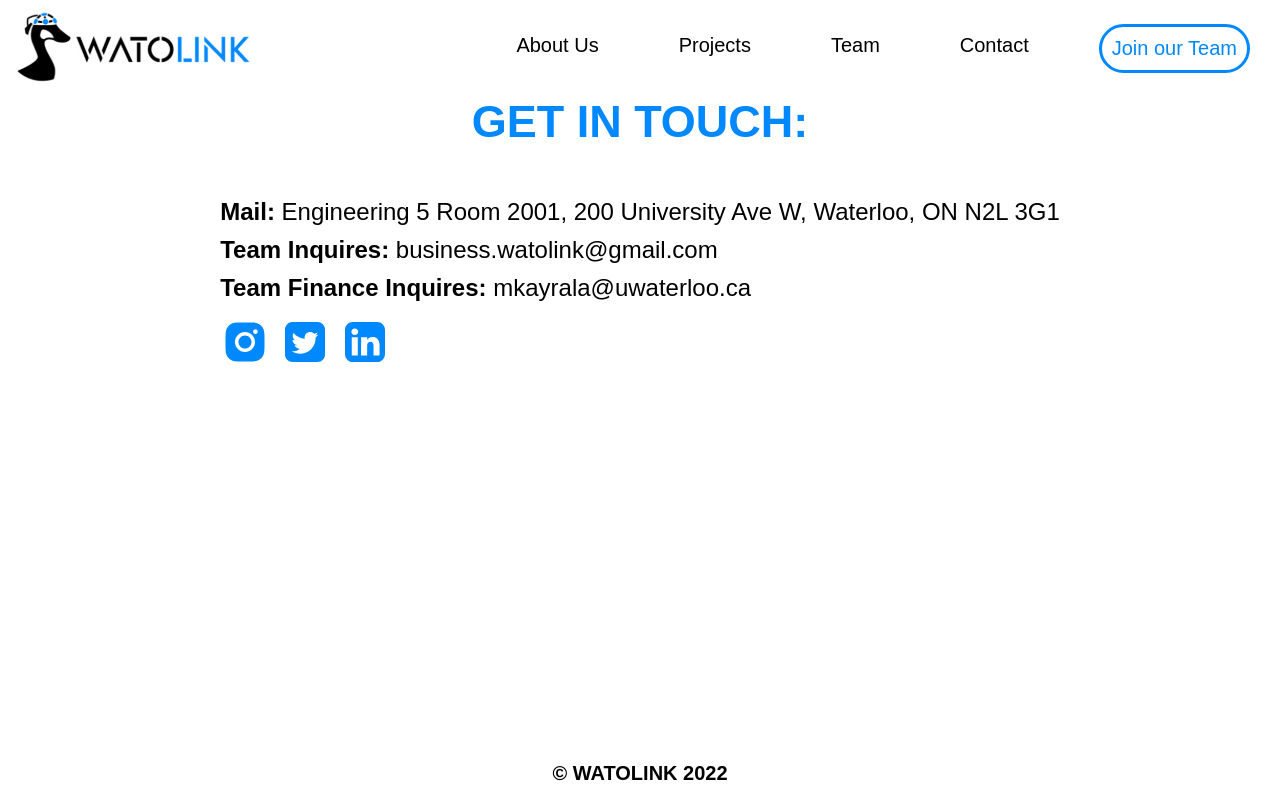
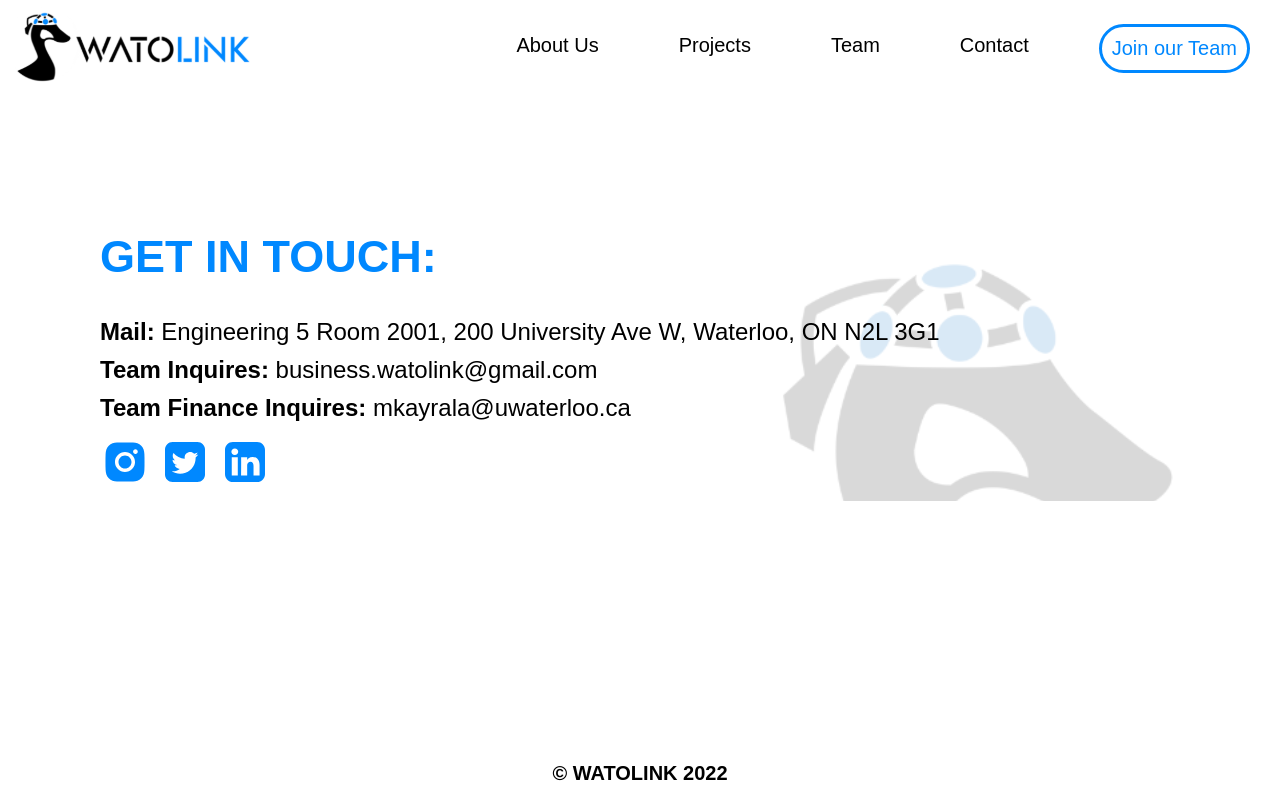
Before and after one commit to WATOLINK/main-website, a Next.js app: page /contact in a window 1280 px wide. Built offline with nearby package versions, Linux system fonts and the light colour scheme.

Commit message:
Reformating contact page

```diff
--- a/pages/contact.js
+++ b/pages/contact.js
@@ -1,15 +1,20 @@
 import styled from 'styled-components'
 import CONTACTS from '../constants/contactinfo/contactinfo'
 import { FontIcons } from '../components/Common'
+import BigGoose from '../public/logos/BigGoose.svg'
+import Image from 'next/image'
 
 const CenteredContainer = styled.div`
-    display: flex;
-    justify-content: center;
+    transform: translate(0%, 50%);
+    padding: 0px 100px;
 `
 
 const Container = styled.div`
     display: flex;
     flex-direction: column;
+    background-image: url('logos/BigGoose.svg');
+    background-position: top right;
+    background-repeat: no-repeat;
 `
 
 const BodyContainer = styled.div`
@@ -25,9 +30,8 @@ const LineContainer = styled.div`
 const Title = styled.div`
     color: ${({ theme }) => theme.colors.blue};
     font: ${({ theme }) => theme.fonts.heading};
-    padding-bottom: 50px;
+    padding-bottom: 35px;
     display: flex;
-    justify-content: center;
 `
 
 const BoldBodyText = styled.div`
```
Also changed, not shown: pages/index.js (+8 -2 lines).
